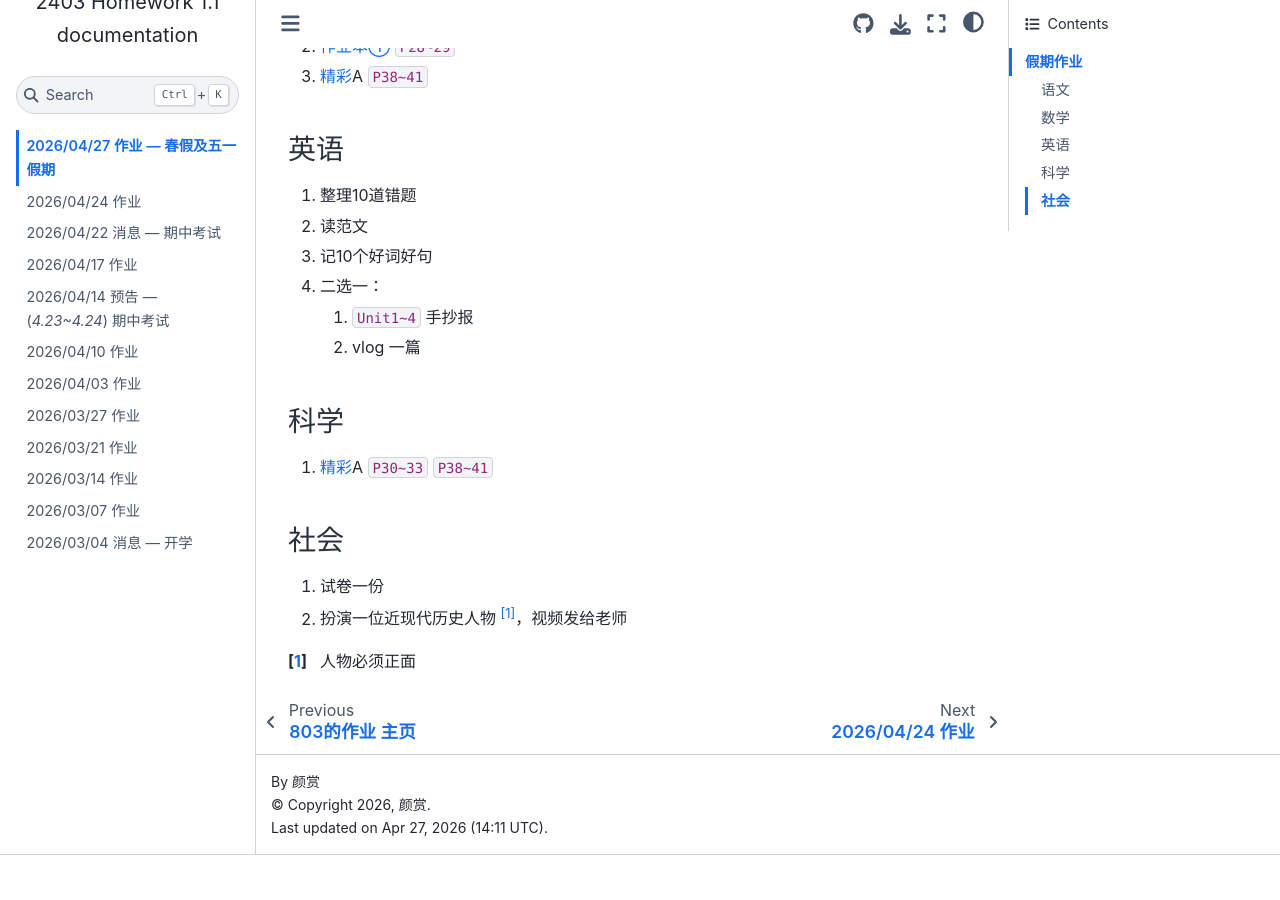
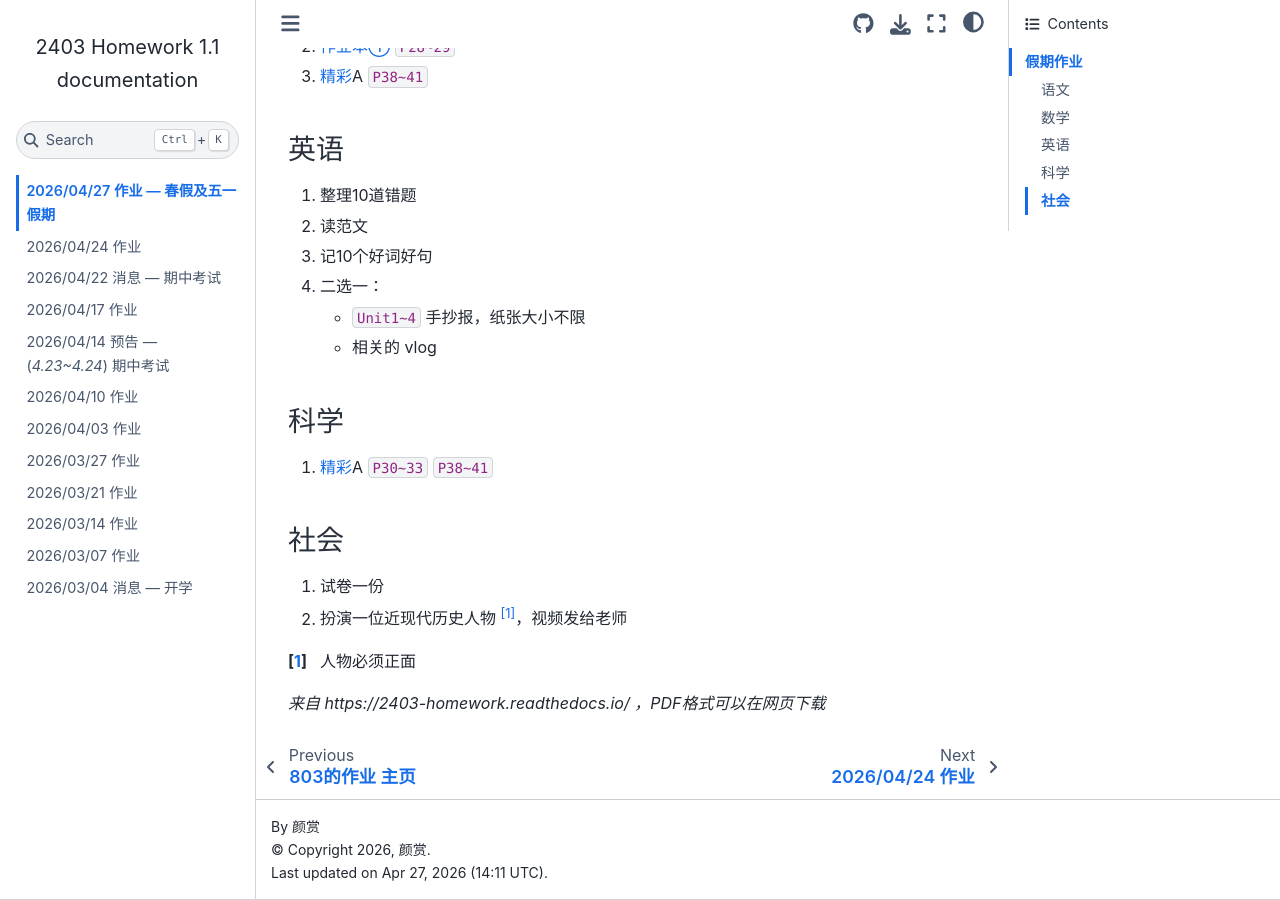
Before and after one commit to Sail-in-1024/2403-Homework, a Sphinx documentation site: the page built from docs/source/events/26.04.27-homework.rst, in a window 1280 px wide and 900 px high, scrolled down 559 px. Built offline with Sphinx 7.4.7 and the Sphinx Book theme 1.1.4, drawn with Linux system fonts in a browser that asks for light colours; before the commit the page ends 1414 px from its top, so only the background shows below that.

Commit message:
更新 26.04.27-homework.rst

```diff
--- a/docs/source/events/26.04.27-homework.rst
+++ b/docs/source/events/26.04.27-homework.rst
@@ -28,8 +28,8 @@
 #. 记10个好词好句
 #. 二选一：
 
-   #. ``Unit1~4`` 手抄报
-   #. vlog 一篇
+   * ``Unit1~4`` 手抄报，纸张大小不限
+   * 相关的 vlog
 
 科学
 ----
```
Also changed, not shown: other parts of docs/source/events/26.04.27-homework.rst (+2 -0 lines).
